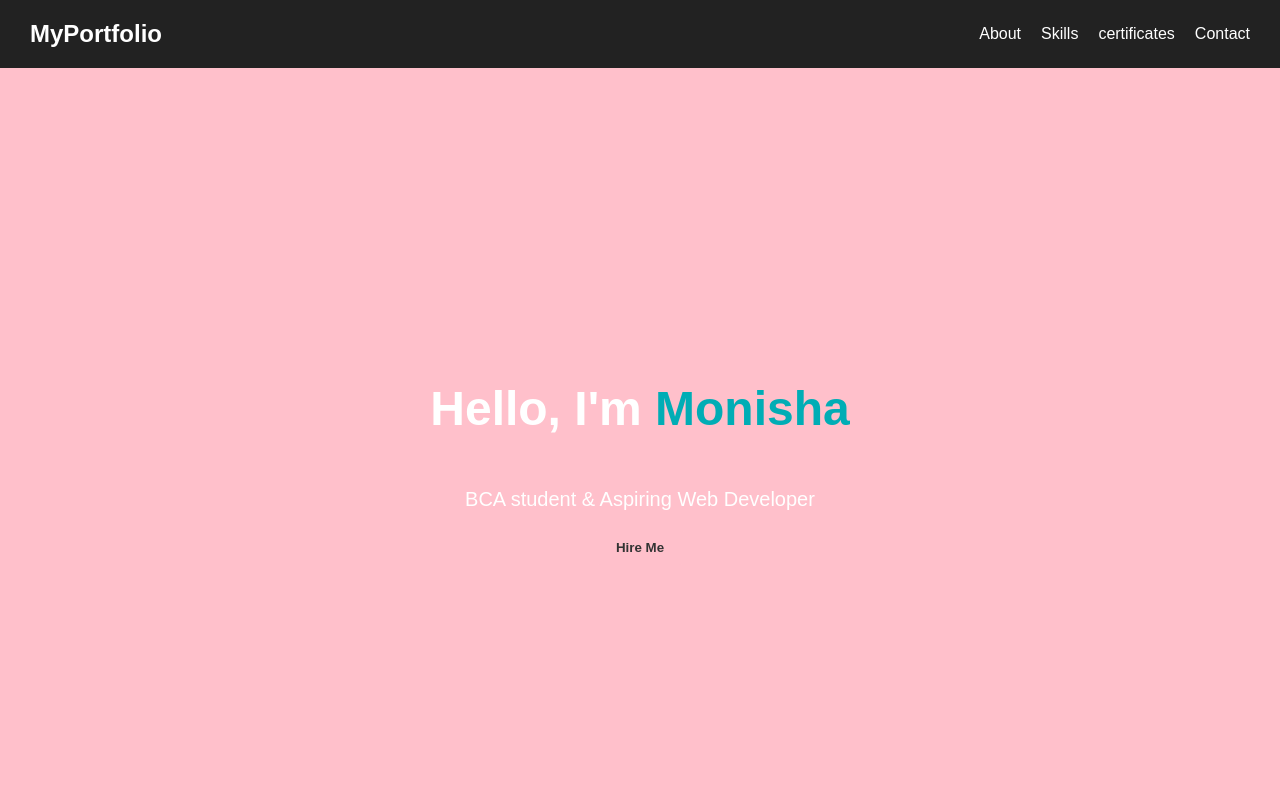
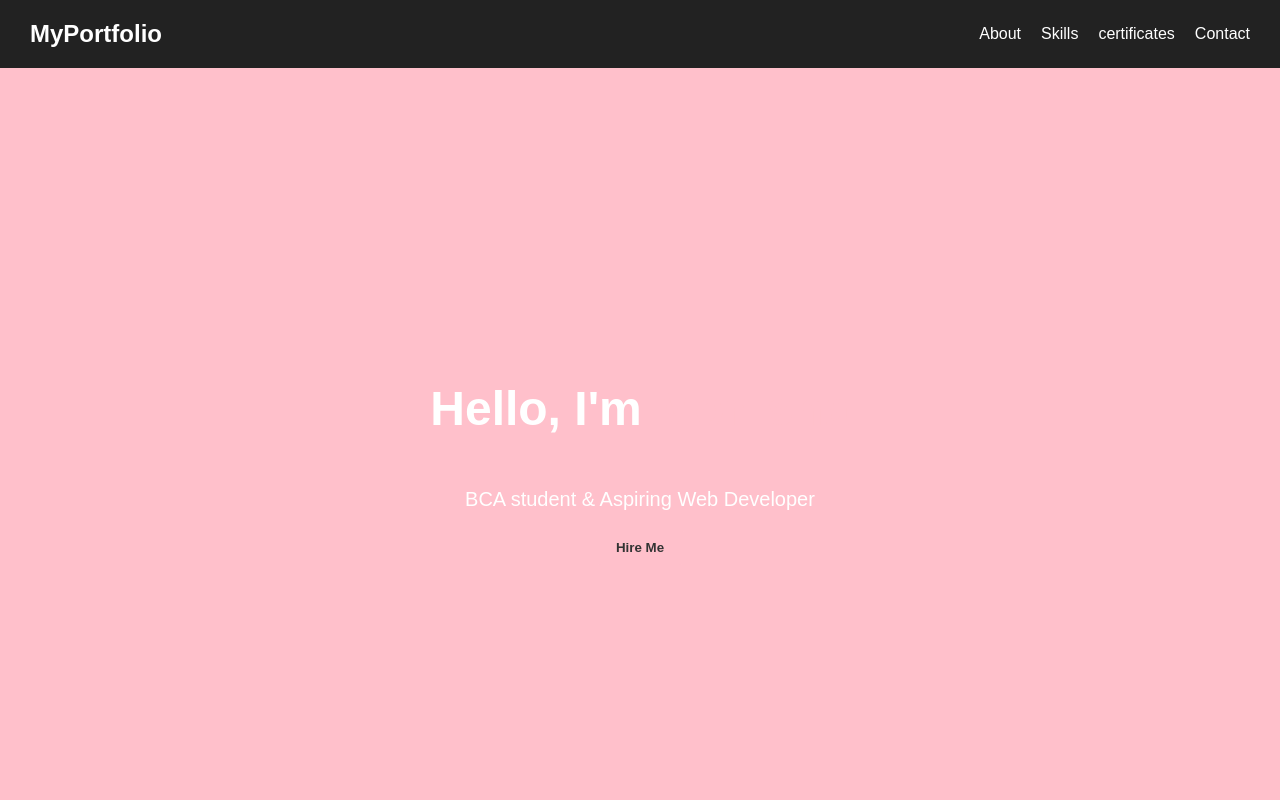
Before and after one commit to 24h315-spec/my-server, a plain HTML site: page index.html in a window 1280 px wide. Shown: the top 800 px of the page. Drawn offline with Linux system fonts and the light colour scheme.

Commit message:
Update index.html

```diff
--- a/index.html
+++ b/index.html
@@ -182,7 +182,7 @@ h2 {
 
     .hero span {
 
-      color:#00adb5;
+      color:pink;
 
     }
 
```
